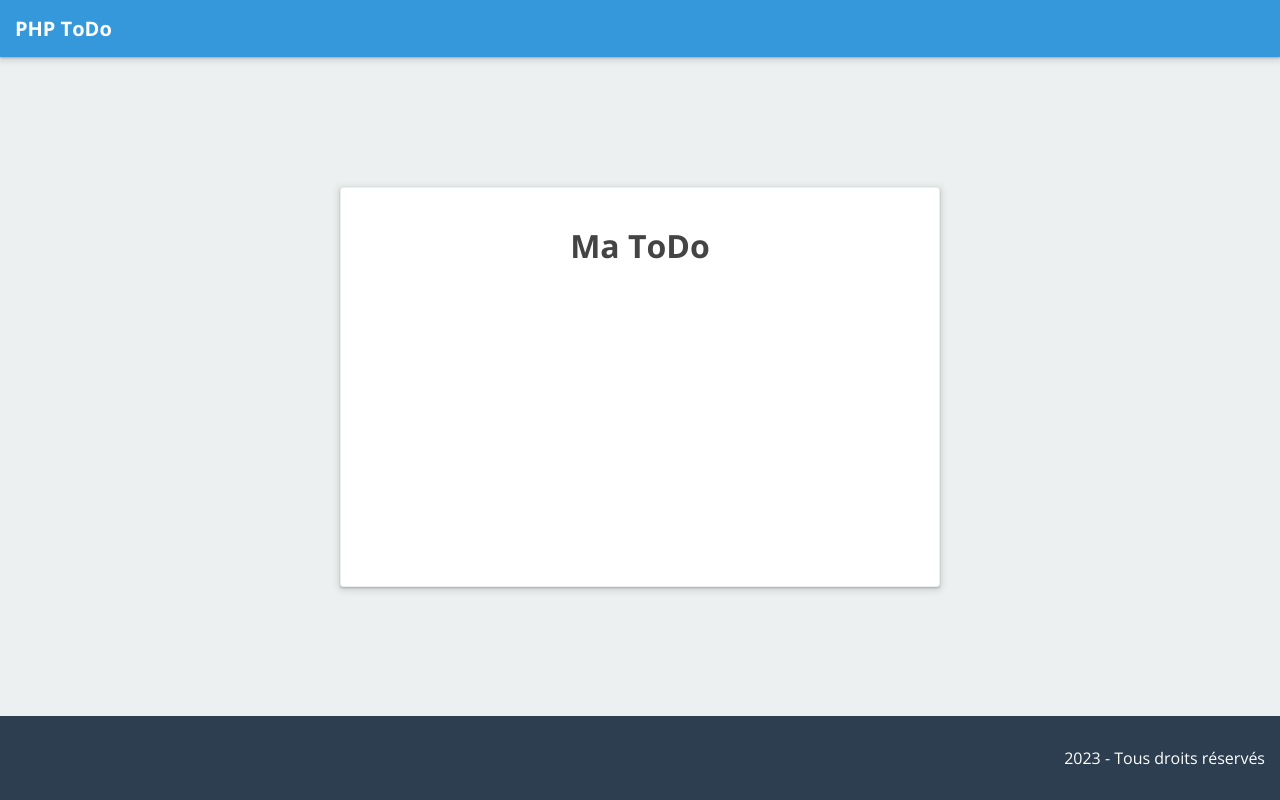
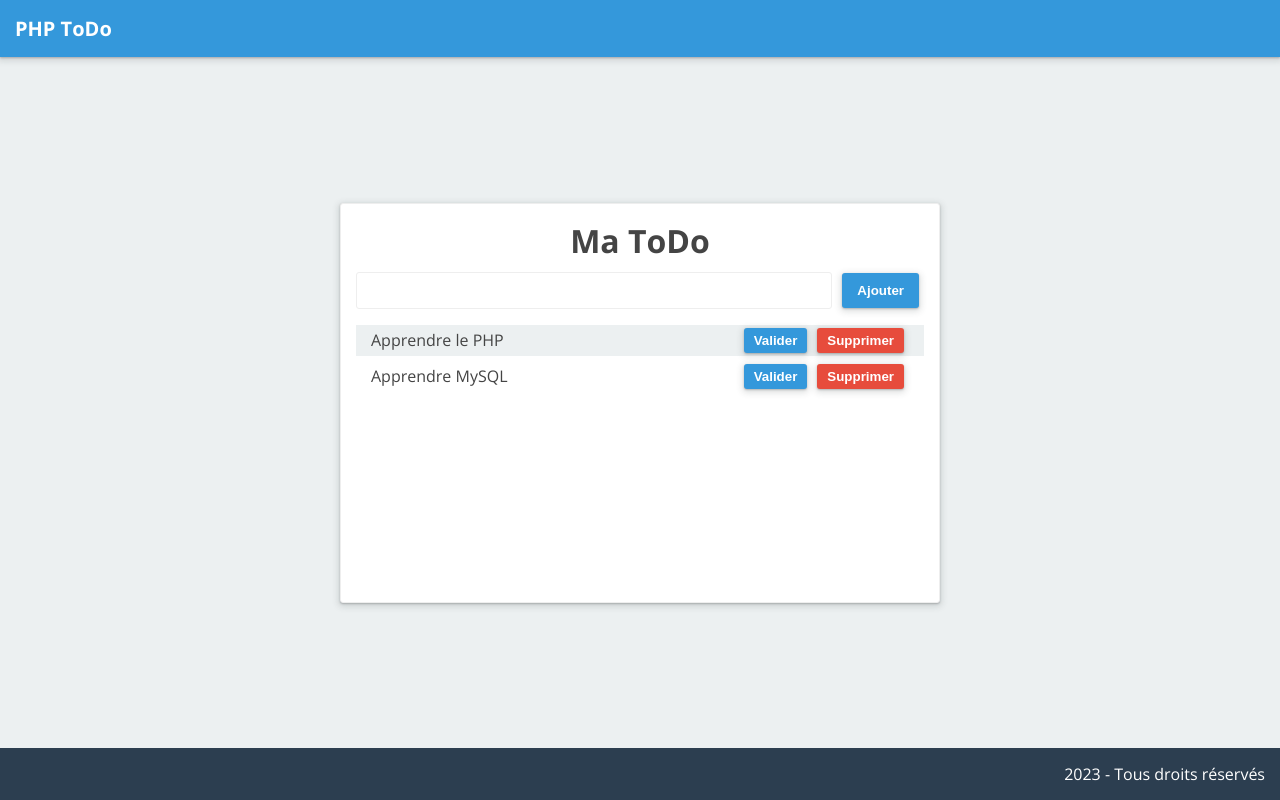
Before and after one commit to Saimoen/todo.php, a PHP site: page / in a window 1280 px wide. Run offline with PHP 8.4, Linux system fonts and the light colour scheme.

Commit message:
last commit

```diff
--- /dev/null
+++ b/data/todos.json
@@ -0,0 +1 @@
+[{"name":"Apprendre le PHP","done":false,"id":1681631021},{"name":"Apprendre MySQL","done":false,"id":1681631062}]
--- a/index.php
+++ b/index.php
@@ -1,17 +1,83 @@
+<?php
+const ERROR_REQUIRED = 'Veuillez renseigner une todo';
+const ERROR_TOO_SHORT = 'Veuillez entrer au moins 5 caractères';
+
+$filename = __DIR__ . "/data/todos.json";
+$error = '';
+$todo = '';
+$todos = [];
+
+/** Vérifie la data au format JSON **/
+if (file_exists($filename)) {
+    $data = file_get_contents($filename);
+    $todos = json_decode($data, true) ?? [];
+}
+
+
+/** Vérifie qu'il s'agit d'un form de type POST **/
+if ($_SERVER['REQUEST_METHOD'] === 'POST') {
+    /** Désinfecte (sanitize) l'input des failles XSS **/
+    $_POST = filter_input_array(INPUT_POST, FILTER_SANITIZE_FULL_SPECIAL_CHARS);
+    $todo = $_POST['todo'] ?? '';
+
+    /** Vérifie les erreurs des inputs **/
+    if (!$todo) {
+        $error = ERROR_REQUIRED;
+    } elseif (mb_strlen($todo)  < 5) {
+        $error = ERROR_TOO_SHORT;
+    }
+
+    /** Ajoute une todo si y'a pas d'erreurs **/
+    if (!$error) {
+        $todos = [...$todos, [
+            'name' => $todo,
+            'done' => false,
+            'id' => time()
+        ]];
+        /** Ecris la todo dans le fichier JSON **/
+        file_put_contents($filename, json_encode($todos, JSON_UNESCAPED_UNICODE | JSON_PRETTY_PRINT));
+        header('Location: /');
+    }
+}
+
+?>
+
+
+
 <!DOCTYPE html>
 <html>
-        <?php require_once 'includes/head.php' ?>
+<?php require_once 'includes/head.php' ?>
+
 <body>
     <div class="container">
         <?php require_once 'includes/header.php' ?>
-    <div class="content">
-        <div class="todo-container">
-            <h1>Ma ToDo</h1>
-            <div class="todo-form"></div>
-            <div class="todo-list"></div>
+        <div class="content">
+            <div class="todo-container">
+                <h1>Ma ToDo</h1>
+                <form action="/" method="post" class="todo-form">
+                    <input value="<?= $todo  ?>" type="text" name="todo">
+                    <button class="btn btn-primary">Ajouter</button>
+                </form>
+                <?php if ($error) :  ?>
+                    <p class="text-danger"><?= $error  ?></p>
+                <?php endif ?>
+                <ul class="todo-list">
+                    <?php foreach ($todos as $t) :  ?>
+                        <li class="todo-item <?= $t['done'] ? 'low-opacity' : '' ?>">
+                            <span class="todo-name"><?= $t['name'] ?></span>
+                            <a href="/edit-todo.php?id=<?= $t['id'] ?>">
+                                <button class="btn btn-primary btn-small"><?= $t['done'] ? 'Annuler' : 'Valider' ?></button>
+                            </a>
+                            <a href="/remove-todo.php?id=<?= $t['id'] ?>">
+                                <button class="btn btn-danger btn-small">Supprimer</button>
+                            </a>
+                        </li>
+                    <?php endforeach;  ?>
+                </ul>
+            </div>
         </div>
-    </div>
         <?php require_once 'includes/footer.php' ?>
     </div>
 </body>
+
 </html>
--- a/public/css/style.css
+++ b/public/css/style.css
@@ -4,6 +4,7 @@
   --primary: #3498db;
   --dark: #2c3e50;
   --background-light: #ecf0f1;
+  --danger: #e74c3c;
   --text-color: #444;
   --text-color-light: #fff;
   --box-shadow: rgba(60, 64, 67, 0.3) 0px 1px 2px 0px,
@@ -24,12 +25,67 @@ body {
   background-color: var(--background-light);
 }
 
+h1, p {
+  margin: 0;
+}
+
+h1 {
+  margin-bottom: 1rem;
+}
+
+ul {
+  padding: 0;
+  list-style-type: none;
+}
+
 .container {
   font-size: 1.6rem;
   min-height: 100vh;
   display: flex;
   flex-flow: column;
   color: var(--text-color);
+}
+
+/* text */
+
+.text-danger {
+ color: var(--danger);
+ font-style: 1.2rem;
+ font-weight: bold;
+}
+
+/* button */
+
+.btn {
+  background-color: white;
+  font-weight: 700;
+  color: var(--text-color);
+  font-style: 1.6rem;
+  border: 0;
+  padding: 10px 15px;
+  cursor: pointer;
+  border-radius: 3px;
+  margin: 0 5px;
+  box-shadow: var(--box-shadow);
+}
+
+.btn-primary {
+  background-color: var(--primary);
+  color: var(--text-color-light);
+}
+
+.btn-danger {
+  background-color: var(--danger);
+   color: var(--text-color-light);
+}
+
+.btn-small {
+  padding: 5px 10px;
+  font-style: 1.4rem;
+}
+
+.low-opacity {
+  opacity: 0.5;
 }
 
 /* header */
@@ -79,3 +135,34 @@ footer {
 .todo-container h1 {
   text-align: center;
 }
+
+.todo-form {
+  display: flex;
+  align-items: center;
+  flex-flow: nowrap;
+}
+
+.todo-form input {
+  flex: 1;
+  margin-right: 0.5rem;
+  border: var(--border);
+  border-radius: 3px;
+  padding: 10px 15px;
+}
+
+.todo-item {
+  display: flex;
+  flex-flow: row;
+  align-items: center;
+  margin-bottom: 0.5rem;
+  padding: 0.3rem 1.5rem;
+}
+
+.todo-item:nth-child(odd) {
+  background-color: var(--background-light);
+}
+
+.todo-name{
+  flex: 1;
+  margin-right: 0.5rem;
+}
```
Also changed, not shown: edit-todo.php (added, +17 -0 lines), remove-todo.php (added, +14 -0 lines).
